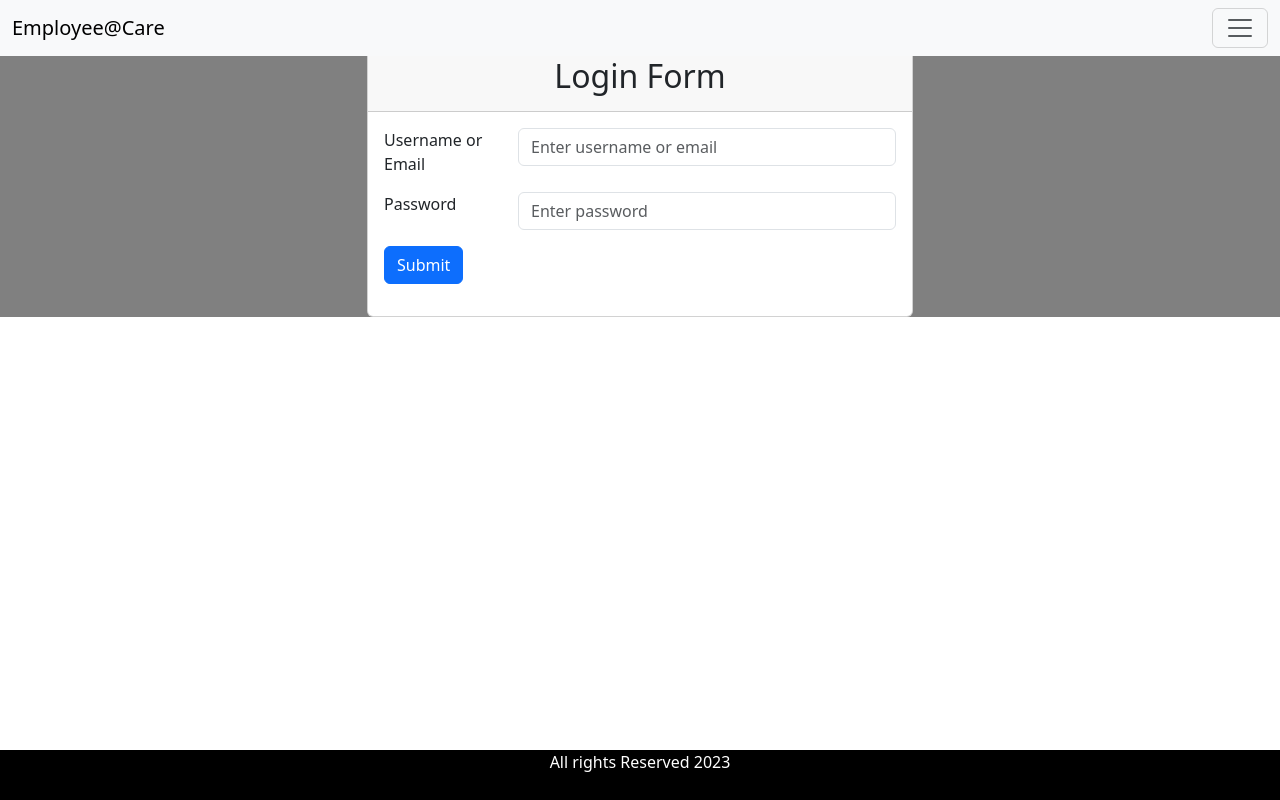
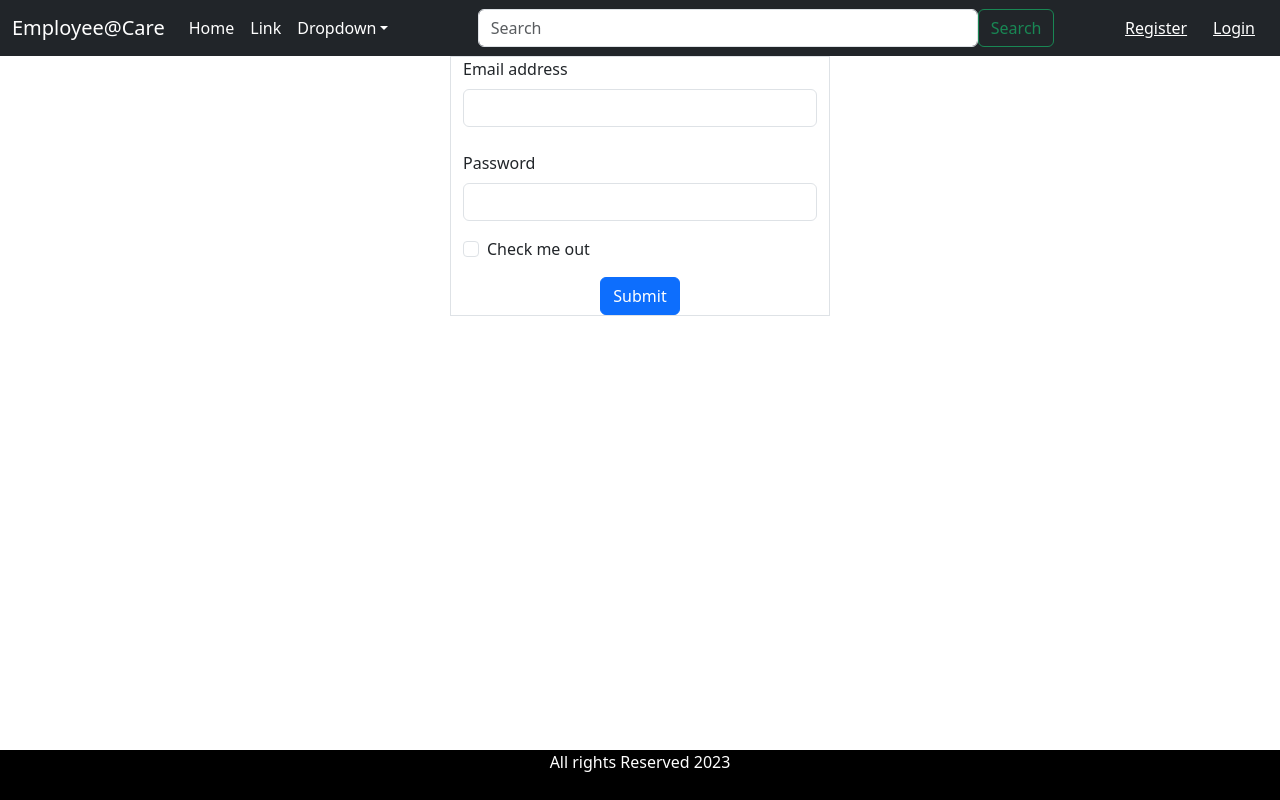
Before and after one commit to RishiVerse/EMS-Frontend, a React (Vite) app in the folder ems-frontend-pro/: page /login in a window 1280 px wide. Built offline with nearby package versions, Linux system fonts and the light colour scheme.

Commit message:
added bootstrap in header and in login , register section

```diff
--- a/ems-frontend-pro/src/App.css
+++ b/ems-frontend-pro/src/App.css
@@ -5,3 +5,19 @@
   margin-left: 0px !important;
   margin-right: 0px !important;
 }
+
+.login {
+  padding-top: 100px !important;
+  width: 20px;
+  height: 40px;
+}
+
+.email {
+  width: 20px;
+  height: 40px;
+}
+
+.password {
+  width: 20px;
+  height: 40px;
+}
--- a/ems-frontend-pro/src/App.jsx
+++ b/ems-frontend-pro/src/App.jsx
@@ -12,6 +12,7 @@ import Homepage from "./Components/Homepage";
 import SideBar from "./Components/SideBar";
 import EmployeeSearch from "./Components/EmployeeSearch";
 import Login from "./Components/Login";
+import CreateTeam from "./Components/CreateTeam";
 
 function App() {
   return (
@@ -33,6 +34,7 @@ function App() {
             path="/update-employee/:id"
             element={<AddEmployeeComponent />}
           />
+          <Route path="/createteam" element={<CreateTeam />} />
         </Routes>
         <FooterComponent />
       </BrowserRouter>
--- /dev/null
+++ b/ems-frontend-pro/src/Components/CreateTeam.jsx
@@ -0,0 +1,100 @@
+import React, { useState } from "react";
+import { useNavigate } from "react-router-dom";
+
+function CreateTeam() {
+  const navigate = useNavigate();
+  const [teamName, setTeamName] = useState("");
+  const [description, setDescription] = useState("");
+  const [members, setMembers] = useState("");
+
+  const handleSubmit = (e) => {
+    e.preventDefault();
+    // Here you would normally handle the form submission, e.g., send data to a server
+    // For this example, we'll just log the team details and navigate to a new route
+    const teamDetails = {
+      teamName,
+      description,
+      members: members.split(",").map((member) => member.trim()),
+    };
+    console.log("Team Created:", teamDetails);
+    // Navigate to the team details page
+    navigate("/team-details", { state: { team: teamDetails } });
+  };
+
+  return (
+    <div className="container mt-5">
+      <div className="row justify-content-start">
+        <div className="col-md-6">
+          <h1 style={{ paddingTop: "30px" }}>Create a New Team</h1>
+          <form onSubmit={handleSubmit}>
+            <div className="mb-3">
+              <label htmlFor="teamName" className="form-label">
+                Team Name
+              </label>
+              <input
+                type="text"
+                className="form-control"
+                id="teamName"
+                value={teamName}
+                onChange={(e) => setTeamName(e.target.value)}
+                required
+              />
+              <label htmlFor="teamName" className="form-label">
+                Team Name
+              </label>
+              <input
+                type="text"
+                className="form-control"
+                id="teamName"
+                value={teamName}
+                onChange={(e) => setTeamName(e.target.value)}
+                required
+              />
+              <label htmlFor="teamName" className="form-label">
+                Team Name
+              </label>
+              <input
+                type="text"
+                className="form-control"
+                id="teamName"
+                value={teamName}
+                onChange={(e) => setTeamName(e.target.value)}
+                required
+              />
+            </div>
+            <div className="mb-3">
+              <label htmlFor="description" className="form-label">
+                Description
+              </label>
+              <textarea
+                className="form-control"
+                id="description"
+                value={description}
+                onChange={(e) => setDescription(e.target.value)}
+                required
+              ></textarea>
+            </div>
+            <div className="mb-3">
+              <label htmlFor="members" className="form-label">
+                Members (comma separated)
+              </label>
+              <input
+                type="text"
+                className="form-control"
+                id="members"
+                value={members}
+                onChange={(e) => setMembers(e.target.value)}
+                required
+              />
+            </div>
+            <button type="submit" className="btn btn-primary">
+              Create Team
+            </button>
+          </form>
+        </div>
+      </div>
+    </div>
+  );
+}
+
+export default CreateTeam;
--- a/ems-frontend-pro/src/Components/HeaderComponent.jsx
+++ b/ems-frontend-pro/src/Components/HeaderComponent.jsx
@@ -23,92 +23,113 @@ const HeaderComponent = () => {
     setIsOffcanvasOpen(!isOffcanvasOpen);
   };
 
+  const registerEmployee = () => {
+    navigate("/register");
+  };
+  const loginEmployee = () => {
+    navigate("/login");
+  };
+
+  const handleClick = () => {
+    navigate("/homepage");
+  };
+
   return (
-    <nav className="navbar bg-body-tertiary fixed-top">
+    <nav className="navbar navbar-expand-lg bg-dark">
       <div className="container-fluid">
-        <a className="navbar-brand" href="/">
+        <a className="navbar-brand text-white" href="#" onClick={handleClick}>
           Employee@Care
         </a>
         <button
-          className="navbar-toggler"
+          className="navbar-toggler "
           type="button"
-          data-bs-toggle="offcanvas"
-          data-bs-target="#offcanvasNavbar"
-          aria-controls="offcanvasNavbar"
+          data-bs-toggle="collapse"
+          data-bs-target="#navbarSupportedContent"
+          aria-controls="navbarSupportedContent"
+          aria-expanded="false"
           aria-label="Toggle navigation"
-          onClick={toggleOffcanvas}
         >
-          <span className="navbar-toggler-icon"></span>
+          <span className="navbar-toggler-icon  text-white"></span>
         </button>
-        <div
-          className={`offcanvas offcanvas-end ${isOffcanvasOpen ? "show" : ""}`}
-          tabIndex="-1"
-          id="offcanvasNavbar"
-          aria-labelledby="offcanvasNavbarLabel"
-        >
-          <div className="offcanvas-header">
-            <h5 className="offcanvas-title" id="offcanvasNavbarLabel">
-              Services
-            </h5>
-            <button
-              type="button"
-              className="btn-close"
-              data-bs-dismiss="offcanvas"
-              aria-label="Close"
-              onClick={toggleOffcanvas}
-            ></button>
+        <div className="collapse navbar-collapse" id="navbarSupportedContent">
+          <ul className="navbar-nav me-auto mb-2 mb-lg-0">
+            <li className="nav-item">
+              <a
+                className="nav-link active text-white"
+                aria-current="page"
+                href="#"
+              >
+                Home
+              </a>
+            </li>
+            <li className="nav-item">
+              <a className="nav-link text-white" href="#">
+                Link
+              </a>
+            </li>
+            <li className="nav-item dropdown">
+              <a
+                className="nav-link dropdown-toggle text-white"
+                href="#"
+                role="button"
+                data-bs-toggle="dropdown"
+                aria-expanded="false"
+              >
+                Dropdown
+              </a>
+              <ul className="dropdown-menu">
+                <li>
+                  <a className="dropdown-item" href="#">
+                    Action
+                  </a>
+                </li>
+                <li>
+                  <a className="dropdown-item" href="#">
+                    Another action
+                  </a>
+                </li>
+                <li>
+                  <hr className="dropdown-divider" />
+                </li>
+                <li>
+                  <a className="dropdown-item" href="#">
+                    Something else here
+                  </a>
+                </li>
+              </ul>
+            </li>
+          </ul>
+          <div className="d-flex col-md-7">
+            <form className="d-flex" role="search">
+              <input
+                style={{ width: "500px" }}
+                className="form-control me-6"
+                type="search"
+                placeholder="Search"
+                aria-label="Search"
+              />
+              <button className="btn btn-outline-success" type="submit">
+                Search
+              </button>
+            </form>
           </div>
-          <div className="offcanvas-body">
-            <ul className="offcanvas-nav list-group">
-              <li
-                className="list-group-item"
-                onClick={() => handleLinkClick("/createteam")}
-              >
-                Create Team
-              </li>
-              <li
-                className="list-group-item"
-                onClick={() => handleLinkClick("/manageteams")}
-              >
-                Manage Teams
-              </li>
-              <li
-                className="list-group-item"
-                onClick={() => handleLinkClick("/viewtasks")}
-              >
-                View Tasks
-              </li>
-              <li
-                className="list-group-item"
-                onClick={() => handleLinkClick("/createtasks")}
-              >
-                Create Tasks
-              </li>
-              <li
-                className="list-group-item"
-                onClick={() => handleLinkClick("/reports")}
-              >
-                Reports
-              </li>
-              {/* Add more options as needed */}
-              <li
-                className="list-group-item"
-                onClick={() => handleLinkClick("/settings")}
-              >
-                Settings
-              </li>
-              <li
-                className="list-group-item"
-                onClick={() => handleLinkClick("/help")}
-              >
-                Help
-              </li>
-            </ul>
-          </div>
+          <button
+            type="button"
+            className="btn btn-link text-white"
+            onClick={registerEmployee}
+          >
+            Register
+          </button>
+          <button
+            type="button"
+            className="btn btn-link text-white"
+            onClick={loginEmployee}
+          >
+            Login
+          </button>
         </div>
       </div>
     </nav>
   );
 };
-
 export default HeaderComponent;
--- a/ems-frontend-pro/src/Components/ListEmployeeComponent.jsx
+++ b/ems-frontend-pro/src/Components/ListEmployeeComponent.jsx
@@ -4,33 +4,45 @@ import { useNavigate } from "react-router-dom";
 
 const ListEmployeeComponent = () => {
   const [employees, setEmployees] = useState([]);
-  const navigation = useNavigate();
+  const navigate = useNavigate();
 
   useEffect(() => {
-    getemp();
+    getEmp();
   }, []);
 
-  function getemp() {
-    listEmployee().then((response) => setEmployees(response.data));
-  }
+  const getEmp = async () => {
+    try {
+      const response = await listEmployee();
+      const data = response.data; // Access the data property
+      console.log("Fetched employees:", data); // Log the fetched data
+      if (Array.isArray(data)) {
+        setEmployees(data);
+      } else {
+        setEmployees([]);
+      }
+    } catch (error) {
+      console.error("Error in getEmp function:", error);
+      setEmployees([]);
+    }
+  };
 
-  function addNewEmployee() {
-    navigation("/add-employee");
-  }
+  const addNewEmployee = () => {
+    navigate("/add-employee");
+  };
 
-  function updateEmployee(id) {
-    navigation(`/update-employee/${id}`);
-  }
+  const updateEmployee = (id) => {
+    navigate(`/update-employee/${id}`);
+  };
 
-  function deleteEmployee(id) {
-    removeEmployee(id).then((response) => {
-      getemp();
+  const deleteEmployee = (id) => {
+    removeEmployee(id).then(() => {
+      getEmp();
     });
-  }
+  };
 
   return (
     <div className="container">
-      <h2 className="text-center"> List of Employee </h2>
+      <h2 className="text-center"> List of Employees </h2>
       <button
         type="button"
         className="btn btn-primary text-center"
@@ -42,15 +54,15 @@ const ListEmployeeComponent = () => {
       <table className="table table-bordered table-striped table-rounded">
         <thead>
           <tr>
-            <th>id</th>
-            <th>firstname</th>
-            <th>lastname</th>
-            <th>email</th>
+            <th>ID</th>
+            <th>First Name</th>
+            <th>Last Name</th>
+            <th>Email</th>
             <th>Actions</th>
           </tr>
         </thead>
         <tbody>
-          {employees &&
+          {employees.length > 0 ? (
             employees.map((emp) => (
               <tr key={emp.id}>
                 <td>{emp.id}</td>
@@ -64,9 +76,7 @@ const ListEmployeeComponent = () => {
                   >
                     Update
                   </button>
-
                   <span style={{ margin: "0 5px" }}></span>
-
                   <button
                     className="btn btn-danger text-center"
                     onClick={() => deleteEmployee(emp.id)}
@@ -75,7 +85,14 @@ const ListEmployeeComponent = () => {
                   </button>
                 </td>
               </tr>
-            ))}
+            ))
+          ) : (
+            <tr>
+              <td colSpan="5" className="text-center">
+                No employees found
+              </td>
+            </tr>
+          )}
         </tbody>
       </table>
     </div>
--- a/ems-frontend-pro/src/Components/Login.jsx
+++ b/ems-frontend-pro/src/Components/Login.jsx
@@ -13,12 +13,13 @@ const LoginComponent = () => {
 
   const handleLoginForm = (e) => {
     e.preventDefault();
-
+    if (usernameOrEmail === "" || password === "") {
+      alert("please enter credentials");
+    } else {
       LoginAPICall(usernameOrEmail, password)
         .then((response) => {
           console.log("Response data:", response);
 
-        // Assuming the response has the token as 'accessToken'
           const token = "Bearer " + response.accessToken;
           console.log("Generated token:", token);
           storeToken(token);
@@ -26,59 +27,44 @@ const LoginComponent = () => {
           saveLoggedInUser(usernameOrEmail);
           console.log("User saved:", usernameOrEmail);
           navigate("/homepage");
-
-        // Only reload if necessary, typically avoid forcing reloads in React
-        // window.location.reload(false);
         })
         .catch((error) => {
           console.error("Login error:", error);
         });
+    }
   };
 
   return (
-    <div className="container">
-      <br /> <br />
-      <div className="row">
-        <div className="col-md-6 offset-md-3">
-          <div className="card">
-            <div className="card-header">
-              <h2 className="text-center"> Login Form </h2>
-            </div>
-
-            <div className="card-body">
-              <form onSubmit={handleLoginForm}>
-                <div className="row mb-3">
-                  <label className="col-md-3 control-label">
-                    Username or Email
-                  </label>
-                  <div className="col-md-9">
+    <div className="container ">
+      <div className="row justify-content-center">
+        <div className="col-md-6 col-lg-4 col-mt-4 border border-x-gray-950">
+          <form>
+            <div className=" mb-4 mt-8">
+              <label className="form-label">Email address</label>
               <input
-                      type="text"
-                      name="usernameOrEmail"
+                type="email"
                 className="form-control"
-                      placeholder="Enter username or email"
-                      value={usernameOrEmail}
-                      onChange={(e) => setUsernameOrEmail(e.target.value)}
+                onChange={(e) => setUsernameOrEmail(e.target.data)}
               />
             </div>
-                </div>
-
-                <div className="row mb-3">
-                  <label className="col-md-3 control-label"> Password </label>
-                  <div className="col-md-9">
+            <div className="mb-3">
+              <label className="form-label">Password</label>
               <input
                 type="password"
-                      name="password"
                 className="form-control"
-                      placeholder="Enter password"
-                      value={password}
-                      onChange={(e) => setPassword(e.target.value)}
+                onChange={(e) => setPassword(e.target.data)}
               />
             </div>
+            <div className="mb-3 form-check">
+              <input type="checkbox" className="form-check-input" />
+              <label className="form-check-label">Check me out</label>
             </div>
-
-                <div className="form-group mb-3">
-                  <button type="submit" className="btn btn-primary">
+            <div className="d-flex justify-content-center">
+              <button
+                type="submit"
+                className="btn btn-primary"
+                onClick={(e) => handleLoginForm(e)}
+              >
                 Submit
               </button>
             </div>
@@ -86,8 +72,6 @@ const LoginComponent = () => {
         </div>
       </div>
     </div>
-      </div>
-    </div>
   );
 };
 
--- a/ems-frontend-pro/src/Components/Register.jsx
+++ b/ems-frontend-pro/src/Components/Register.jsx
@@ -1,4 +1,27 @@
+import { useState } from "react";
+import { registerAPICall } from "../Services/AuthService";
+import { useNavigate } from "react-router-dom";
+
 function Register() {
+  const [name, setName] = useState("");
+  const [username, setUsername] = useState("");
+  const [email, setEmail] = useState("");
+  const [password, setPassword] = useState("");
+  const navigate = useNavigate();
+
+  const handleRegister = (e) => {
+    e.preventDefault();
+    const register = { name, username, email, password };
+    console.log(register);
+    registerAPICall(register)
+      .then((response) => {
+        console.log(response);
+        alert("register successful");
+        navigate("/homepage");
+      })
+      .catch((error) => console.log(error));
+  };
+
   return (
     <>
       <div
@@ -9,41 +32,51 @@ function Register() {
           <div className="card-body">
             <form>
               <div className="form-group">
-                <label className="form-label">Firstname</label>
+                <label className="form-label">Full Name</label>
                 <input
                   type="text"
+                  onChange={(e) => setName(e.target.value)}
+                  value={name}
                   className="form-control"
                   placeholder="First Name"
                 />
               </div>
               <div className="form-group">
-                <label className="form-label">Lastname</label>
+                <label className="form-label">Username</label>
                 <input
                   type="text"
+                  value={username}
+                  onChange={(e) => setUsername(e.target.value)}
                   className="form-control"
                   placeholder="Last Name"
                 />
               </div>
               <div className="form-group">
-                <label className="form-label">Email address</label>
+                <label className="form-label">Email Address</label>
                 <input
                   type="email"
+                  value={email}
+                  onChange={(e) => setEmail(e.target.value)}
                   className="form-control"
                   placeholder="Enter email"
                 />
               </div>
               <div className="form-group">
-                <label for="exampleInputPassword1" className="form-label">
-                  Password
-                </label>
+                <label className="form-label">Password</label>
                 <input
                   type="password"
+                  onChange={(e) => setPassword(e.target.value)}
+                  value={password}
                   className="form-control"
                   placeholder="Password"
                 />
               </div>
 
-              <button type="submit" className="btn btn-primary text-center">
+              <button
+                type="submit"
+                className="btn btn-primary text-center"
+                onClick={(e) => handleRegister(e)}
+              >
                 Submit
               </button>
             </form>
--- a/ems-frontend-pro/src/Services/EmployeeService.js
+++ b/ems-frontend-pro/src/Services/EmployeeService.js
@@ -1,8 +1,7 @@
 import axios from "axios";
 import { getToken } from "./AuthService";
 
-const REST_API_BASE_URL = "http://localhost:8080/api/employees";
-
+const REST_API_BASE_URL = "http://localhost:9000/api/employees";
 
 axios.interceptors.request.use(
   function (config) {
@@ -17,7 +16,6 @@ axios.interceptors.request.use(
   }
 );
 
-
 export const listEmployee = () => axios.get(REST_API_BASE_URL);
 
 export const createEmployee = (employee) =>
--- a/ems-frontend-pro/src/index.css
+++ b/ems-frontend-pro/src/index.css
@@ -1,6 +1,3 @@
-@tailwind base;
-@tailwind components;
-@tailwind utilities;
 
 .footer {
   background-color: black;
@@ -23,7 +20,6 @@
   padding-right: 0px !important;
   margin-left: 0px !important;
   margin-right: 0px !important;
-  background-color: grey;
 }
 
 .menu {
--- a/ems-frontend-pro/src/main.jsx
+++ b/ems-frontend-pro/src/main.jsx
@@ -3,7 +3,7 @@ import ReactDOM from "react-dom/client";
 import App from "./App.jsx";
 import "./index.css";
 import "bootstrap/dist/css/bootstrap.min.css";
-
+import "bootstrap/dist/js/bootstrap.bundle.min.js";
 ReactDOM.createRoot(document.getElementById("root")).render(
   <React.StrictMode>
     <App />
```
Also changed, not shown: ems-frontend-pro/src/Components/Homepage.jsx (+1 -32 lines). Lines whose indentation alone changed are shown as unchanged.
